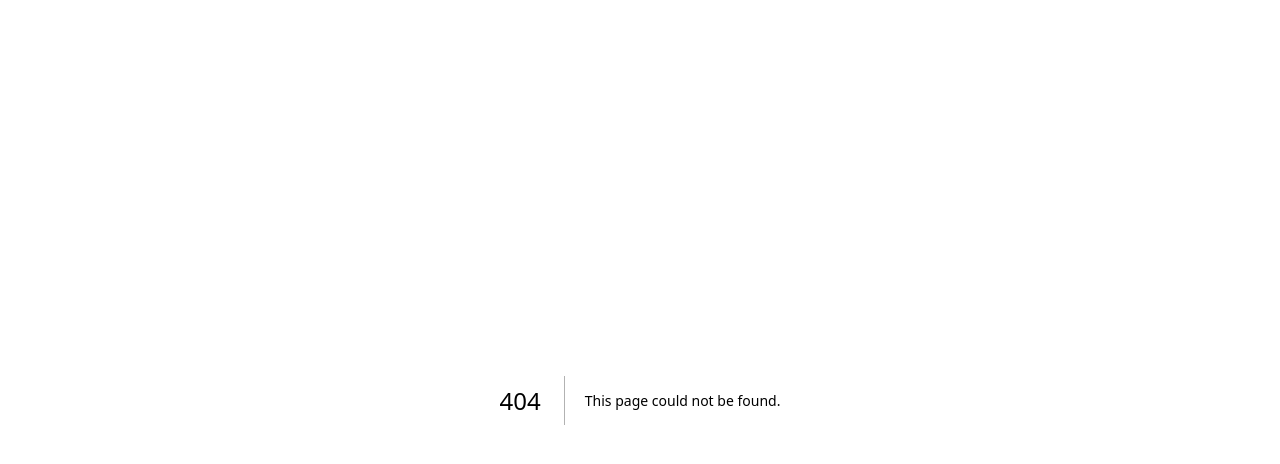
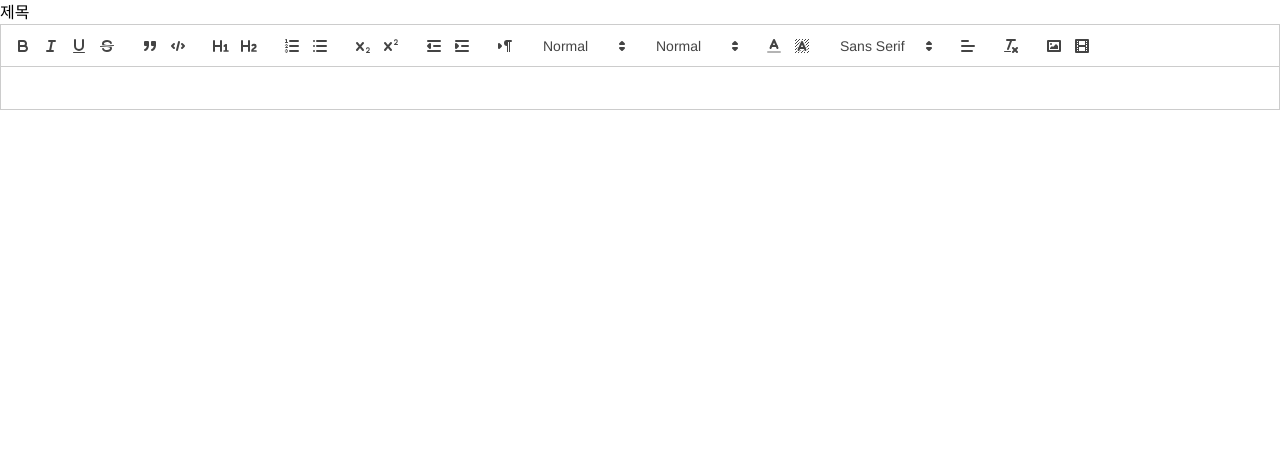
Before and after one commit to HelloTutor/HelloTutor-FE, a Next.js app: page /question-board/question-writing in a window 1280 px wide. Before the commit this address had no page. Shown: the top 464 px of the page. Built offline with nearby package versions, Linux system fonts and the light colour scheme.

Commit message:
feat: react quill 화면 테스트

```diff
--- a/package.json
+++ b/package.json
@@ -9,10 +9,10 @@
     "lint": "next lint"
   },
   "dependencies": {
-    "@toast-ui/editor": "^3.2.2",
     "next": "14.0.4",
     "react": "^18",
-    "react-dom": "^18"
+    "react-dom": "^18",
+    "react-quill": "^2.0.0"
   },
   "devDependencies": {
     "@types/node": "^20",
--- /dev/null
+++ b/src/app/question-board/page.tsx
@@ -0,0 +1,5 @@
+import React from 'react';
+
+export default function QuestionBoard() {
+  return <div>QuestionBoard</div>;
+}
--- /dev/null
+++ b/src/app/question-board/question-writing/page.tsx
@@ -0,0 +1,13 @@
+'use client';
+
+import TextEditor from '@/components/quill-editor';
+import QuillWrapDoesntUseSSR from '@/components/quill-editor';
+import React, { useRef } from 'react';
+
+export default function QuestionWriting() {
+  return (
+    <div>
+      <TextEditor />
+    </div>
+  );
+}
--- /dev/null
+++ b/src/components/quill-editor/index.tsx
@@ -0,0 +1,144 @@
+import dynamic from 'next/dynamic';
+import 'react-quill/dist/quill.snow.css';
+import { useState, useMemo, useRef, useEffect } from 'react';
+// import styled from 'styled-components';
+// import { useForm } from 'react-hook-form';
+// import moment from 'moment';
+// import { storage } from '../common/firebase';
+// import {
+//   ref,
+//   getDownloadURL,
+//   uploadBytes,
+//   deleteObject,
+// } from 'firebase/storage';
+// import { communityWrite } from '../api/backEndApi';
+// import Loader from './Loader';
+// import { getCookie } from '../common/utills';
+
+const ReactQuill = dynamic(
+  async () => {
+    const { default: RQ } = await import('react-quill');
+    return function comp({ forwardedRef, ...props }: any) {
+      return <RQ ref={forwardedRef} {...props} />;
+    };
+  },
+  { ssr: false, loading: () => <div>로딩</div> }
+);
+
+export default function TextEditor() {
+  const [title, setTitle] = useState('');
+  const [dom, setDom] = useState('');
+  const [img, setImg] = useState([] as any);
+
+  const quillRef = useRef<any>();
+
+  const imageHandler = () => {
+    const input = document.createElement('input');
+
+    input.setAttribute('type', 'file');
+    input.setAttribute('accept', 'image/*');
+
+    input.click();
+
+    input.onchange = async (event: any) => {
+      const file: File = event?.target?.files[0];
+
+      const path =
+        'images/community/' +
+        new Date().getFullYear() +
+        '년/' +
+        (new Date().getMonth() + 1) +
+        '월/';
+    };
+  };
+
+  const quillImage = useMemo(() => {
+    const result = Array.from(
+      dom.replace(/amp;/g, '').matchAll(/<img[^>]+src=["']([^'">]+)['"]/gi)
+    );
+    return result.map((item) => item.pop() || '');
+  }, [dom]);
+
+  useEffect(() => {
+    const dellFile = img?.filter((item: any) => !quillImage.includes(item));
+    if (dellFile.length) {
+      dellFile.forEach((item: any) => {});
+    }
+  }, [img, quillImage]);
+
+  const formats = [
+    'header',
+    'font',
+    'size',
+    'bold',
+    'italic',
+    'underline',
+    'align',
+    'strike',
+    'script',
+    'blockquote',
+    'background',
+    'list',
+    'bullet',
+    'indent',
+    'link',
+    'image',
+    'color',
+    'code-block',
+  ];
+
+  const modules = useMemo(
+    () => ({
+      toolbar: {
+        container: [
+          ['bold', 'italic', 'underline', 'strike'],
+          ['blockquote', 'code-block'],
+
+          [{ header: 1 }, { header: 2 }],
+          [{ list: 'ordered' }, { list: 'bullet' }],
+          [{ script: 'sub' }, { script: 'super' }],
+          [{ indent: '-1' }, { indent: '+1' }],
+          [{ direction: 'rtl' }],
+
+          [{ size: ['small', false, 'large', 'huge'] }],
+          [{ header: [1, 2, 3, 4, 5, 6, false] }],
+
+          [{ color: [] }, { background: [] }],
+          [{ font: [] }],
+          [{ align: [] }],
+
+          ['clean'],
+          ['image', 'video'],
+        ],
+        handlers: {
+          image: imageHandler,
+        },
+      },
+    }),
+    []
+  );
+
+  const onValid = () => {
+    const requestObj = {
+      title: title,
+      content: quillRef.current?.editor.getText(),
+      img: JSON.stringify(img),
+      dom: dom,
+    };
+  };
+
+  return (
+    <form>
+      <span>제목</span>
+
+      <ReactQuill
+        forwardedRef={quillRef}
+        modules={modules}
+        formats={formats}
+        theme='snow'
+        style={{ height: '90%' }}
+        onChange={setDom}
+      />
+    </form>
+  );
+}
```
Also changed, not shown: 1 other file (tests, documents, lock files or other folders).
